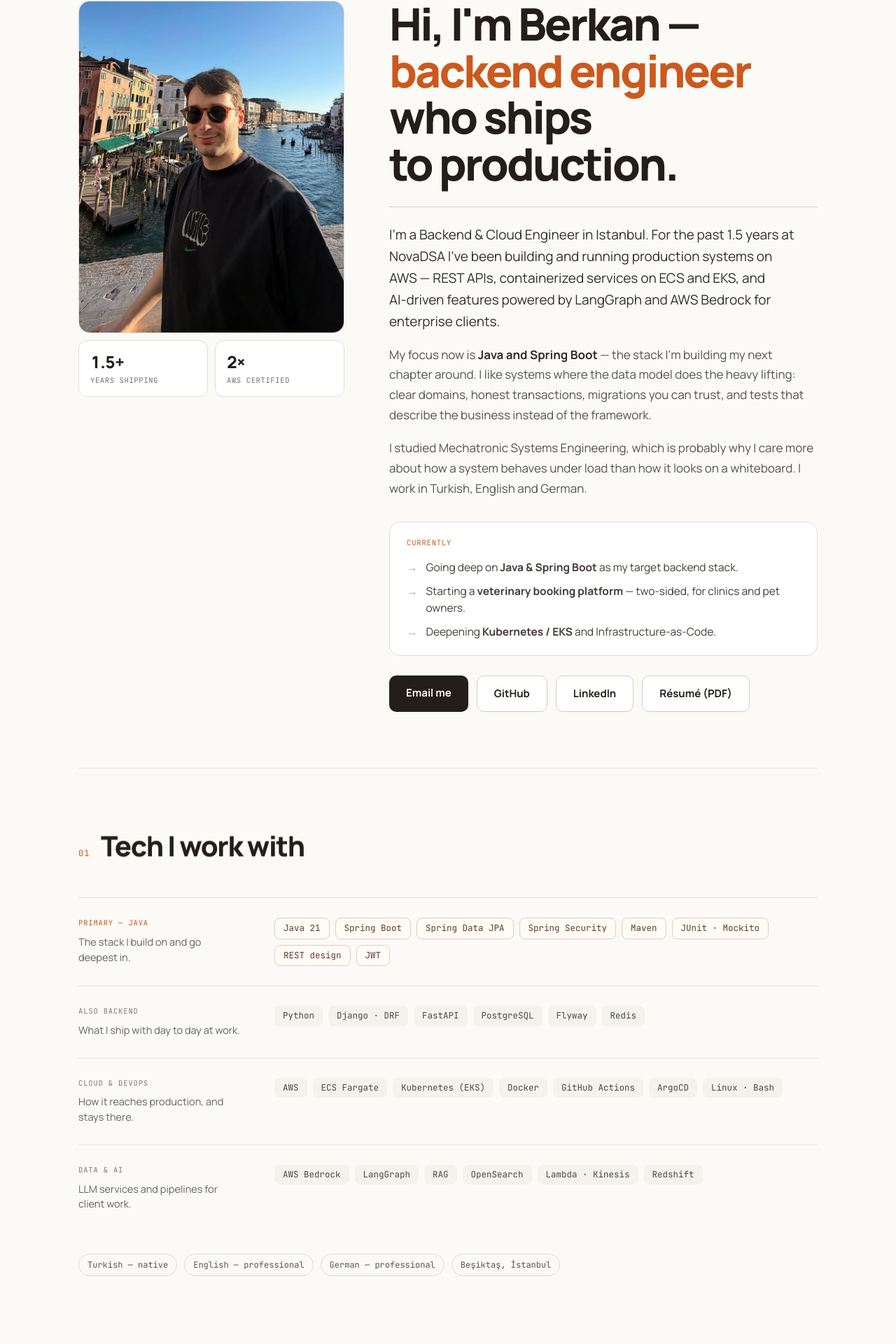
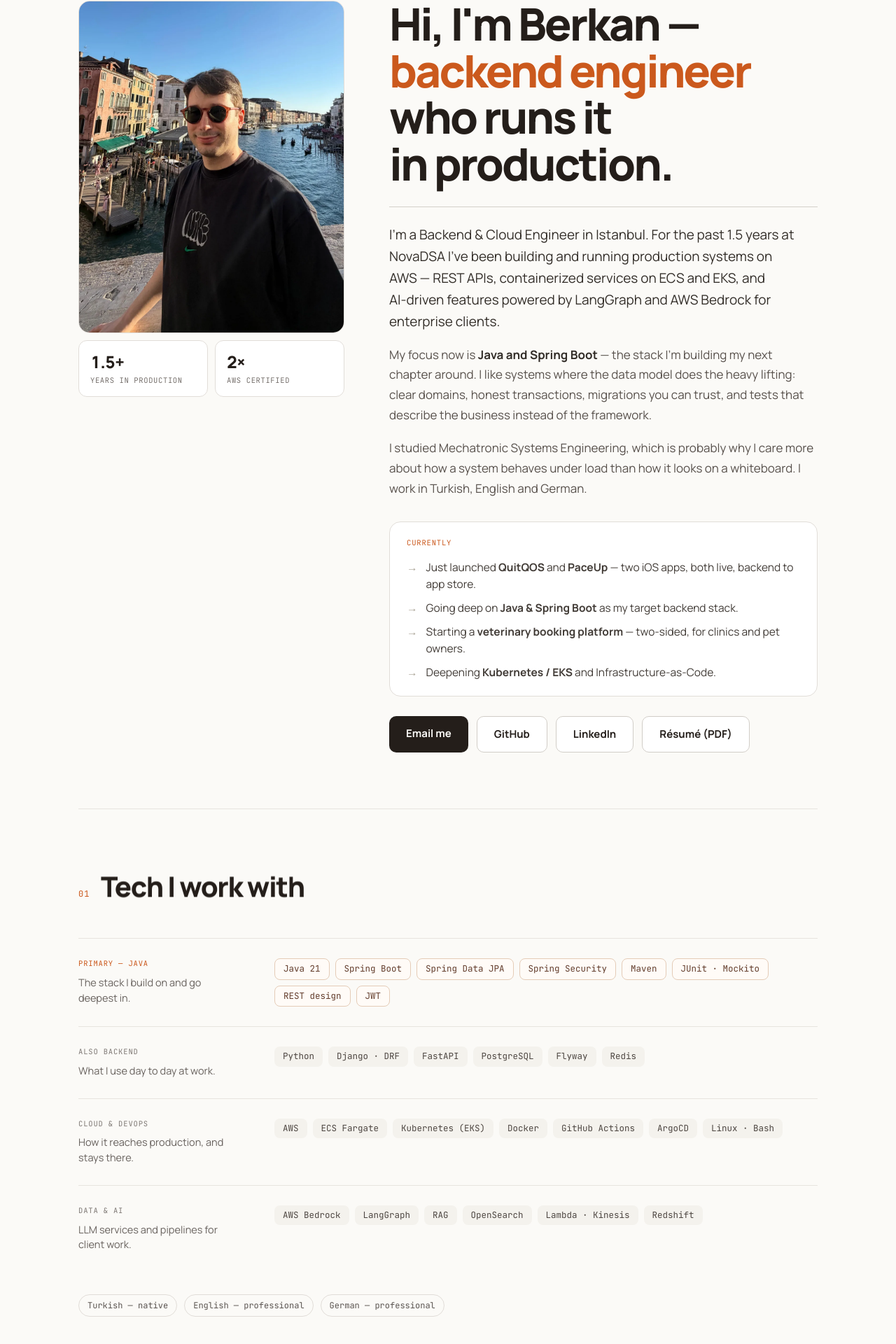
Before and after one commit to Berkantrkgl/portfolio, a Next.js app: page / in a window 1280 px wide. Shown: the part 156-2076 px from the top of the page at 70% size. Built offline with nearby package versions, Linux system fonts and the light colour scheme.

Commit message:
make refactors

```diff
--- a/src/components/project-card.tsx
+++ b/src/components/project-card.tsx
@@ -6,6 +6,7 @@ import { useRef, useState, type PointerEvent, type ReactNode } from "react";
 /**
  * Card shell with the pointer-tracked light. The whole card is a link to the
  * case study, so keyboard users get it for free and the URL is shareable.
+ * The press-down `active` state is what stands in for hover on touch.
  */
 export function ProjectCard({
   href,
@@ -31,7 +32,7 @@ export function ProjectCard({
       href={href}
       onPointerMove={handleMove}
       onPointerLeave={() => setGlow(null)}
-      className={`group relative block overflow-hidden rounded-2xl border border-border bg-surface text-ink transition-[transform,box-shadow,border-color] duration-350 hover:-translate-y-1 hover:border-[oklch(0.82_0.04_60)] hover:shadow-[0_24px_50px_-34px_oklch(0.24_0.012_60/0.4)] ${className}`}
+      className={`group relative block overflow-hidden rounded-2xl border border-border bg-surface text-ink transition-[transform,box-shadow,border-color] duration-350 hover:-translate-y-1 hover:border-[oklch(0.82_0.04_60)] hover:shadow-[0_24px_50px_-34px_oklch(0.24_0.012_60/0.4)] active:scale-[0.985] motion-reduce:transition-none motion-reduce:active:scale-100 ${className}`}
       style={{ transitionTimingFunction: "cubic-bezier(0.2, 0.7, 0.2, 1)" }}
     >
       <div
--- a/src/components/sections/projects.tsx
+++ b/src/components/sections/projects.tsx
@@ -3,6 +3,19 @@ import { ProjectCard } from "@/components/project-card";
 import { SectionHeading } from "@/components/section-heading";
 import { copy } from "@/content/copy";
 import { projects } from "@/content/projects";
+
+/**
+ * The card-wide link has no hover affordance on touch, so below `sm` the CTA
+ * takes a button's outline to look tappable; from `sm` up it is plain text again.
+ */
+function CardCta() {
+  return (
+    <div className="inline-flex items-center gap-1.5 rounded-[10px] border border-accent-border px-3.5 py-2 font-mono text-[12.5px] font-medium text-accent-link sm:rounded-none sm:border-0 sm:px-0 sm:py-0">
+      {copy.projects.cta}
+      <span aria-hidden>→</span>
+    </div>
+  );
+}
 
 export function Projects() {
   const featured = projects.find((p) => p.featured);
@@ -53,8 +66,8 @@ export function Projects() {
                     </div>
                   )}
 
-                  <div className="mt-6.5 font-mono text-[12.5px] font-medium text-accent-link">
-                    {copy.projects.cta}&nbsp;→
+                  <div className="mt-6.5">
+                    <CardCta />
                   </div>
                 </div>
 
@@ -90,8 +103,8 @@ export function Projects() {
                   ))}
                 </ul>
 
-                <div className="mt-5.5 font-mono text-[12.5px] font-medium text-accent-link">
-                  {copy.projects.cta}&nbsp;→
+                <div className="mt-5.5">
+                  <CardCta />
                 </div>
               </ProjectCard>
             </Reveal>
--- a/src/content/copy.ts
+++ b/src/content/copy.ts
@@ -35,18 +35,19 @@ export const copy = {
 
   intro: {
     /** Three lines; the middle one is accent-coloured. */
-    headline: ["Hi, I'm Berkan —", "backend engineer", "who ships to production."],
+    headline: ["Hi, I'm Berkan —", "backend engineer", "who runs it in production."],
     paragraphs: [
       "I'm a Backend & Cloud Engineer in Istanbul. For the past 1.5 years at NovaDSA I've been building and running production systems on AWS — REST APIs, containerized services on ECS and EKS, and AI-driven features powered by LangGraph and AWS Bedrock for enterprise clients.",
       "My focus now is **Java and Spring Boot** — the stack I'm building my next chapter around. I like systems where the data model does the heavy lifting: clear domains, honest transactions, migrations you can trust, and tests that describe the business instead of the framework.",
       "I studied Mechatronic Systems Engineering, which is probably why I care more about how a system behaves under load than how it looks on a whiteboard. I work in Turkish, English and German.",
     ],
     stats: [
-      { value: 1.5, decimals: 1, suffix: "+", caption: "Years shipping" },
+      { value: 1.5, decimals: 1, suffix: "+", caption: "Years in production" },
       { value: 2, decimals: 0, suffix: "×", caption: "AWS certified" },
     ],
     currentlyLabel: "Currently",
     currently: [
+      "Just launched **QuitQOS** and **PaceUp** — two iOS apps, both live, backend to app store.",
       "Going deep on **Java & Spring Boot** as my target backend stack.",
       "Starting a **veterinary booking platform** — two-sided, for clinics and pet owners.",
       "Deepening **Kubernetes / EKS** and Infrastructure-as-Code.",
@@ -82,7 +83,7 @@ export const copy = {
       },
       {
         category: "Also backend",
-        blurb: "What I ship with day to day at work.",
+        blurb: "What I use day to day at work.",
         items: ["Python", "Django · DRF", "FastAPI", "PostgreSQL", "Flyway", "Redis"],
       },
       {
@@ -104,12 +105,7 @@ export const copy = {
         items: ["AWS Bedrock", "LangGraph", "RAG", "OpenSearch", "Lambda · Kinesis", "Redshift"],
       },
     ] as TechGroup[],
-    pills: [
-      "Turkish — native",
-      "English — professional",
-      "German — professional",
-      "Beşiktaş, İstanbul",
-    ],
+    pills: ["Turkish — native", "English — professional", "German — professional"],
   },
 
   career: {
--- a/src/content/projects.ts
+++ b/src/content/projects.ts
@@ -36,7 +36,7 @@ export const projects: Project[] = [
     featured: true,
     category: "Java · Spring Boot",
     title: "QuitQOS",
-    meta: "Habit-tracking iOS app · personal · shipped",
+    meta: "Habit-tracking iOS app · personal · on the App Store",
     summary:
       "A mobile app that helps people quit IQOS and track their recovery — a real-time quit timer and evidence-based health milestones. I built the whole thing end to end: the Java and Spring Boot backend, the React Native app, the design system and the deploy pipeline.",
     highlights: [
```
Also changed, not shown: 1 other file (tests, documents, lock files or other folders).
